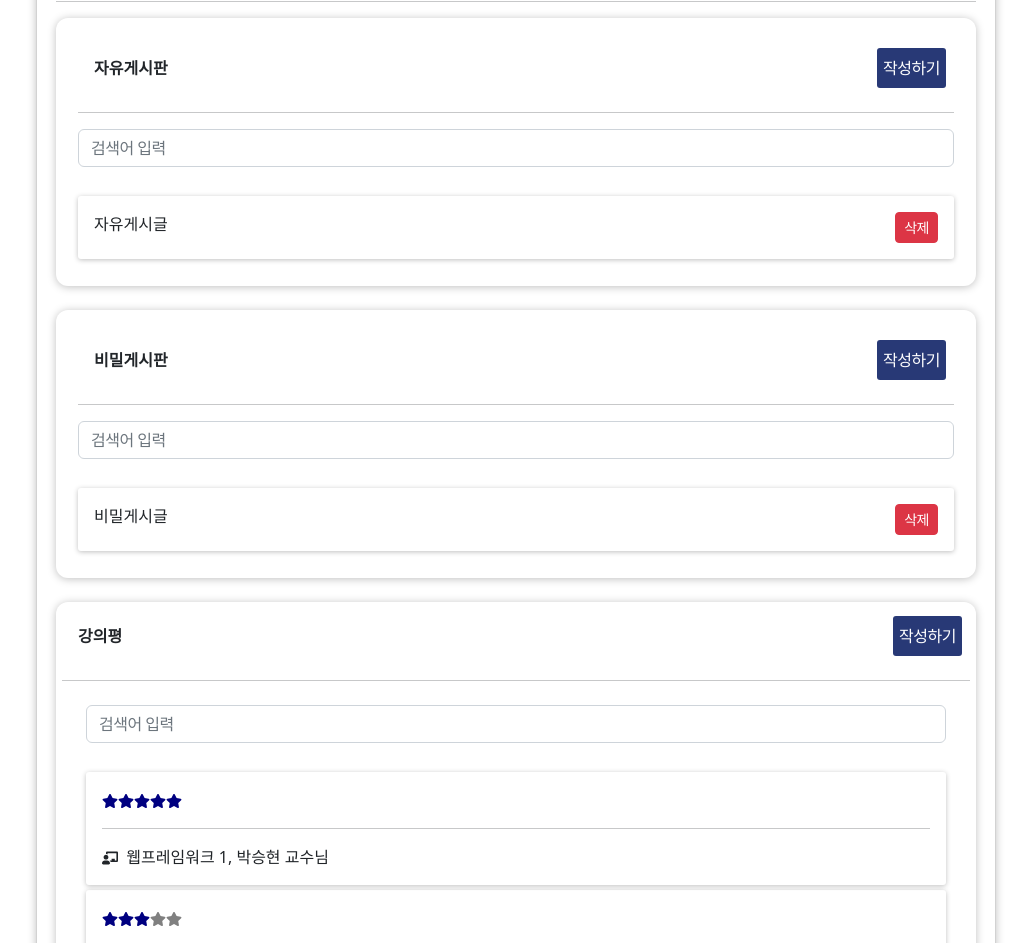
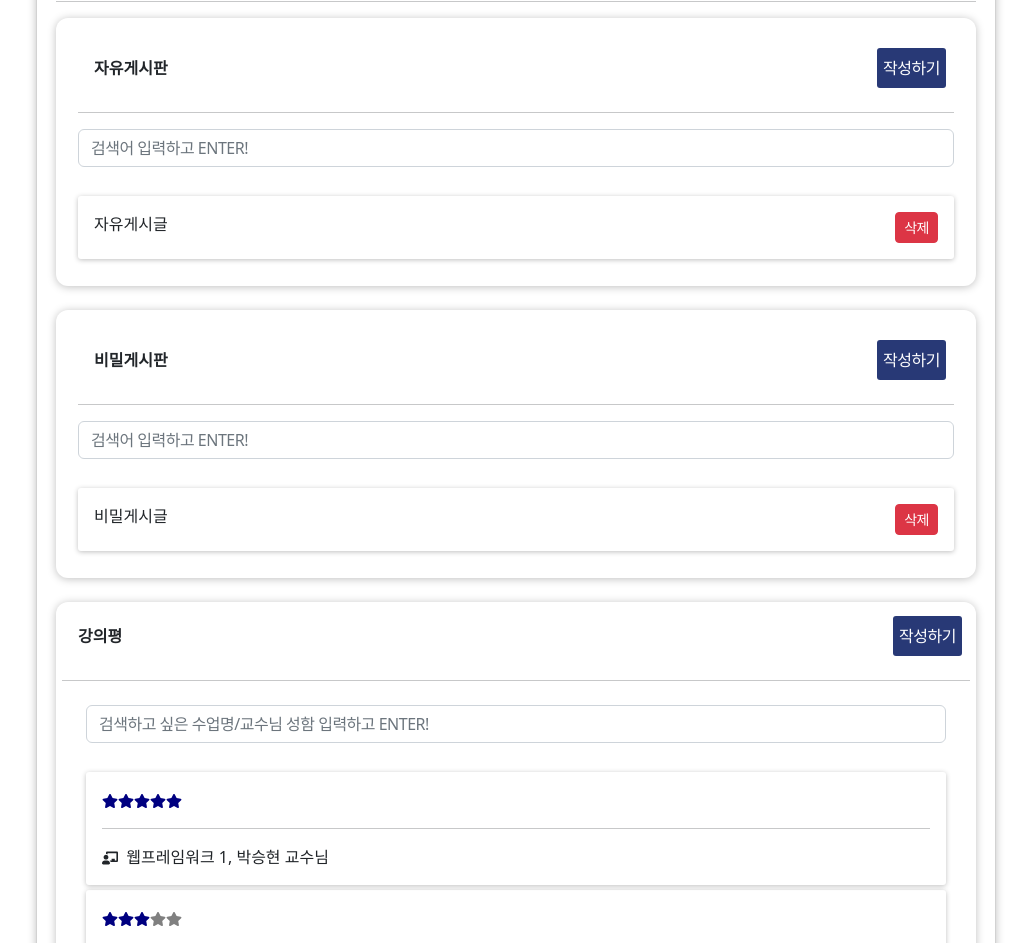
Before and after one commit to minseokiim/everyHansung_Front, a React (Create React App) app: page /membermain in a window 1280 px wide. Shown: the part 1100-2043 px from the top of the page, without its empty margins (124-1155 px from the left). Built offline with nearby package versions, Linux system fonts and the light colour scheme; data requests are answered from the project's data file.

Commit message:
show page, list page 수정

```diff
--- a/src/page/bookPage/BookListPage.js
+++ b/src/page/bookPage/BookListPage.js
@@ -61,7 +61,7 @@ const BookListPage = () => {
         <form onSubmit={onSearch}>
           <input
             type="text"
-            placeholder="검색어 입력하고 엔터"
+            placeholder="검색하고 싶은 수업명/교수님 성함/ 책 이름 입력하고 ENTER!"
             className="form-control"
             value={search}
             onChange={onChangeSearch}
--- a/src/page/freeBoardPage/FreeListPage.js
+++ b/src/page/freeBoardPage/FreeListPage.js
@@ -66,7 +66,7 @@ const FreeListPage = () => {
       <form onSubmit={handleSearch}>
         <input
           type="text"
-          placeholder="검색어 입력"
+          placeholder="검색어 입력하고 ENTER!"
           className="form-control"
           value={searchText}
           onChange={(e) => {
--- a/src/page/freeBoardPage/FreeShowPage.js
+++ b/src/page/freeBoardPage/FreeShowPage.js
@@ -27,9 +27,9 @@ const FreeShowPage = () => {
   };
 
   return (
-    <div className="p-3">
+    <div className="p-4">
       <div className="d-flex">
-        <h3 className="flex-grow-1">{post.title}</h3>
+        <h4 className="flex-grow-1">{post.title}</h4>
         <div>
           <button
             className="button"
--- a/src/page/lectureBoardPage/LectureListPage.js
+++ b/src/page/lectureBoardPage/LectureListPage.js
@@ -69,7 +69,7 @@ const LectureListPage = () => {
       <div className="m-4">
         <input
           type="text"
-          placeholder="검색어 입력"
+          placeholder="검색하고 싶은 수업명/교수님 성함 입력하고 ENTER!"
           className="form-control"
           value={searchText}
           onChange={(e) => {
--- a/src/page/secretBoardPage/SecretListPage.js
+++ b/src/page/secretBoardPage/SecretListPage.js
@@ -66,7 +66,7 @@ const SecretListPage = () => {
       <form onSubmit={handleSearch}>
         <input
           type="text"
-          placeholder="검색어 입력"
+          placeholder="검색어 입력하고 ENTER!"
           className="form-control"
           value={searchText}
           onChange={(e) => {
--- a/src/page/secretBoardPage/SecretShowPage.js
+++ b/src/page/secretBoardPage/SecretShowPage.js
@@ -26,9 +26,9 @@ const SecretShowPage = () => {
   };
 
   return (
-    <div className="p-3">
+    <div className="p-4">
       <div className="d-flex">
-        <h2 className="flex-grow-1">{post.title}</h2>
+        <h4 className="flex-grow-1">{post.title}</h4>
         <div>
           <button
             className="button"
@@ -44,7 +44,6 @@ const SecretShowPage = () => {
       <div className="text-muted post-time">
         작성일: {printDate(post.createdAt)}
       </div>
-      <br />
       <hr />
       <p>{post.content}</p>
       <br />
```
